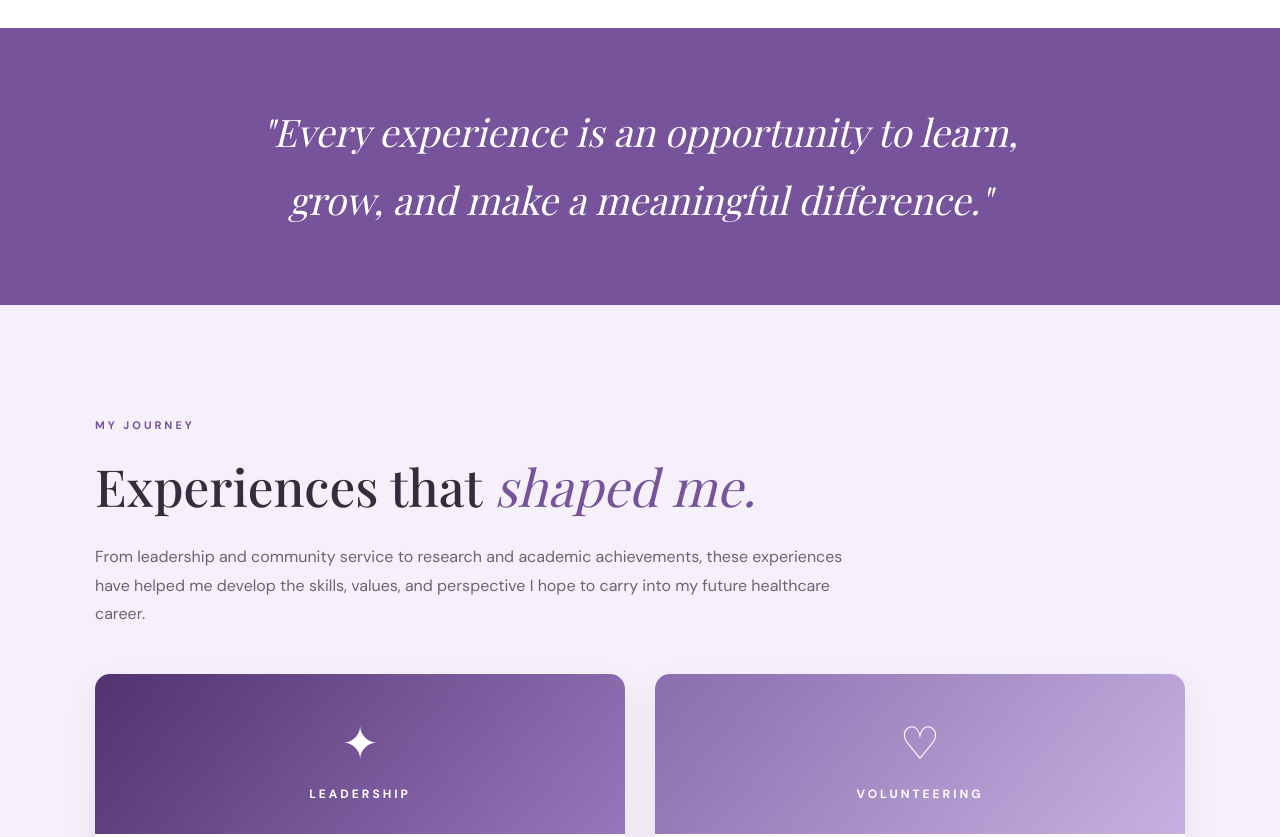
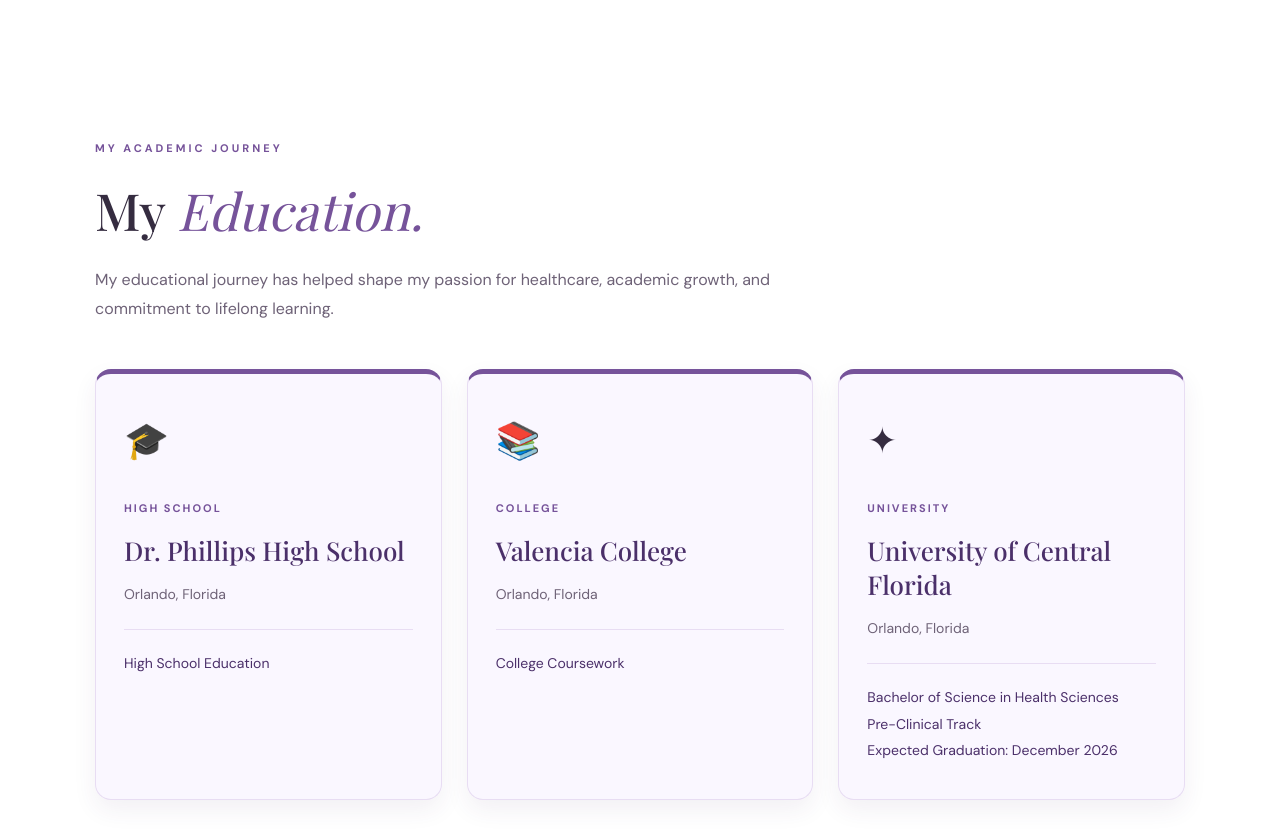
Before and after one commit to mathiasuito/sophia-eportfolio, a plain HTML site: page index.html in a window 1280 px wide. Shown: the part 1660-2497 px from the top of the page. Drawn offline with nearby package versions, Linux system fonts and the light colour scheme; a web font is replaced by a local one.

Commit message:
Add files via upload

```diff
--- a/index.html
+++ b/index.html
@@ -1,3 +1,4 @@
+
 <!DOCTYPE html>
 <html lang="en">
 <head>
@@ -234,6 +235,67 @@
       margin-top: 30px;
     }
 
+    /* EDUCATION */
+
+    .education {
+      background: #FFFFFF;
+    }
+
+    .education-grid {
+      display: grid;
+      grid-template-columns: repeat(3, 1fr);
+      gap: 25px;
+      margin-top: 45px;
+    }
+
+    .education-card {
+      background: #FAF7FF;
+      border: 1px solid #E8DDF3;
+      border-top: 5px solid #76539A;
+      border-radius: 16px;
+      padding: 35px 28px;
+      box-shadow: 0 10px 25px rgba(75,48,106,0.07);
+      transition: transform 0.3s, box-shadow 0.3s;
+    }
+
+    .education-card:hover {
+      transform: translateY(-6px);
+      box-shadow: 0 15px 35px rgba(75,48,106,0.14);
+    }
+
+    .education-icon {
+      font-size: 36px;
+      margin-bottom: 20px;
+    }
+
+    .education-label {
+      color: #76539A;
+      font-size: 11px;
+      font-weight: 700;
+      letter-spacing: 2px;
+    }
+
+    .education-card h3 {
+      color: #4B306A;
+      font-size: 26px;
+      line-height: 1.3;
+      margin: 12px 0;
+    }
+
+    .education-card p {
+      color: #6E6277;
+      font-size: 14px;
+    }
+
+    .education-detail {
+      border-top: 1px solid #E8DDF3;
+      margin-top: 22px;
+      padding-top: 20px;
+      font-size: 14px;
+      color: #4B306A;
+      line-height: 1.9;
+    }
+
     /* QUOTE */
 
     .quote {
@@ -452,32 +514,19 @@
     }
 
     .video-box {
-      background: linear-gradient(135deg, #E8DDF3, #B49ACF);
-      min-height: 300px;
-      border: 12px solid #F5F0FA;
-      display: flex;
-      flex-direction: column;
-      align-items: center;
-      justify-content: center;
-      text-align: center;
+      background: #E8DDF3;
+      padding: 12px;
+      border: 8px solid #F5F0FA;
+      border-radius: 16px;
+      overflow: hidden;
     }
 
-    .play-icon {
-      background: var(--purple);
-      color: white;
-      border-radius: 50%;
-      width: 70px;
-      height: 70px;
-      display: grid;
-      place-items: center;
-      margin-bottom: 20px;
-      font-size: 25px;
-    }
-
-    .video-box h3 {
-      color: var(--plum);
-      font-size: 26px;
-      margin: 0;
+    .video-box video {
+      display: block;
+      width: 100%;
+      height: auto;
+      border-radius: 8px;
+      background: #241A30;
     }
 
     /* DOCUMENTS */
@@ -574,6 +623,10 @@
         gap: 45px;
       }
 
+      .education-grid {
+        grid-template-columns: 1fr;
+      }
+
       .document-grid {
         grid-template-columns: repeat(2, 1fr);
       }
@@ -632,23 +685,6 @@
         letter-spacing: 1px;
       }
     }
-
-    .video-box {
-  background: #E8DDF3;
-  padding: 12px;
-  border: 8px solid #F5F0FA;
-  border-radius: 16px;
-  min-height: auto;
-  overflow: hidden;
-}
-
-.video-box video {
-  display: block;
-  width: 100%;
-  height: auto;
-  border-radius: 8px;
-  background: #241A30;
-}
   </style>
 </head>
 
@@ -669,6 +705,7 @@
       <nav>
         <a href="#home">Home</a>
         <a href="#about">About Me</a>
+        <a href="#education">Education</a>
         <a href="#experiences">Experiences</a>
         <a href="#professional">Career</a>
         <a href="#story">Digital Story</a>
@@ -773,6 +810,72 @@
           </p>
 
           <div class="signature">Sophia Paredes ♡</div>
+
+        </div>
+      </div>
+    </section>
+
+    <!-- EDUCATION -->
+    <section id="education" class="content-section education">
+      <div class="container">
+
+        <span class="eyebrow">MY ACADEMIC JOURNEY</span>
+
+        <h2>
+          My <em>Education.</em>
+        </h2>
+
+        <p class="section-description">
+          My educational journey has helped shape my
+          passion for healthcare, academic growth,
+          and commitment to lifelong learning.
+        </p>
+
+        <div class="education-grid">
+
+          <!-- DR. PHILLIPS HIGH SCHOOL -->
+          <div class="education-card">
+            <div class="education-icon">🎓</div>
+            <span class="education-label">HIGH SCHOOL</span>
+
+            <h3>Dr. Phillips High School</h3>
+
+            <p>Orlando, Florida</p>
+
+            <div class="education-detail">
+              High School Education
+            </div>
+          </div>
+
+          <!-- VALENCIA COLLEGE -->
+          <div class="education-card">
+            <div class="education-icon">📚</div>
+            <span class="education-label">COLLEGE</span>
+
+            <h3>Valencia College</h3>
+
+            <p>Orlando, Florida</p>
+
+            <div class="education-detail">
+              College Coursework
+            </div>
+          </div>
+
+          <!-- UNIVERSITY OF CENTRAL FLORIDA -->
+          <div class="education-card">
+            <div class="education-icon">✦</div>
+            <span class="education-label">UNIVERSITY</span>
+
+            <h3>University of Central Florida</h3>
+
+            <p>Orlando, Florida</p>
+
+            <div class="education-detail">
+              Bachelor of Science in Health Sciences<br>
+              Pre-Clinical Track<br>
+              Expected Graduation: December 2026
+            </div>
+          </div>
 
         </div>
       </div>
@@ -966,18 +1069,19 @@
                 </p>
 
                 <p>
-  Conducted academic research on gestational diabetes
-  as part of the Health Sciences Seminar course at
-  the University of Central Florida. Explored the
-  condition's impact on maternal health, associated
-  risk factors, and the importance of early screening,
-  prevention, and management during pregnancy.
+                  Conducted academic research on gestational
+                  diabetes as part of the Health Sciences
+                  Seminar course at the University of
+                  Central Florida. Explored the condition's
+                  impact on maternal health, associated
+                  risk factors, and the importance of early
+                  screening, prevention, and management
+                  during pregnancy.
                 </p>
+
                 <h4>UCF Health Research Symposium</h4>
 
-                <p>
-                  Fall 2026
-                </p>
+                <p>Fall 2026</p>
 
                 <p>
                   Participation in a university
@@ -1238,7 +1342,10 @@
             preload="metadata"
             aria-label="Sophia Paredes ePortfolio Digital Story"
           >
-    <source src="videos/digital-story.mp4" type="video/mp4">
+            <source
+              src="./videos/digital-story.mp4"
+              type="video/mp4"
+            >
             Your browser does not support HTML5 video.
           </video>
         </div>
```
Lines whose indentation alone changed are shown as unchanged.
